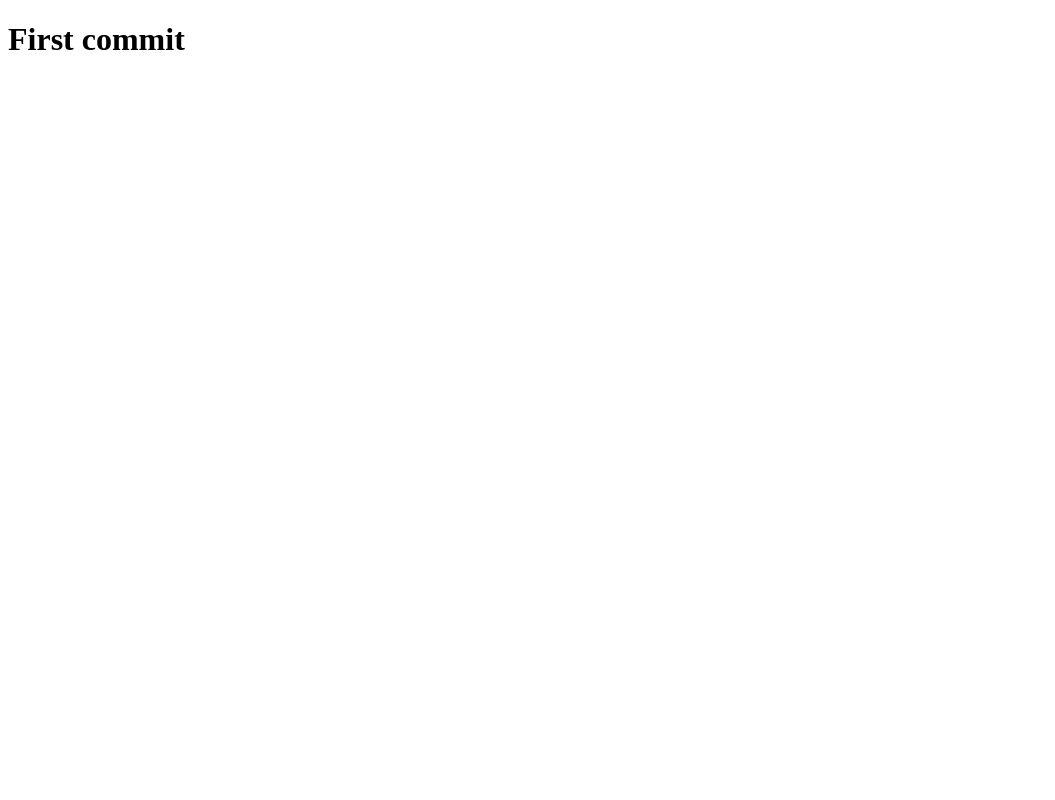
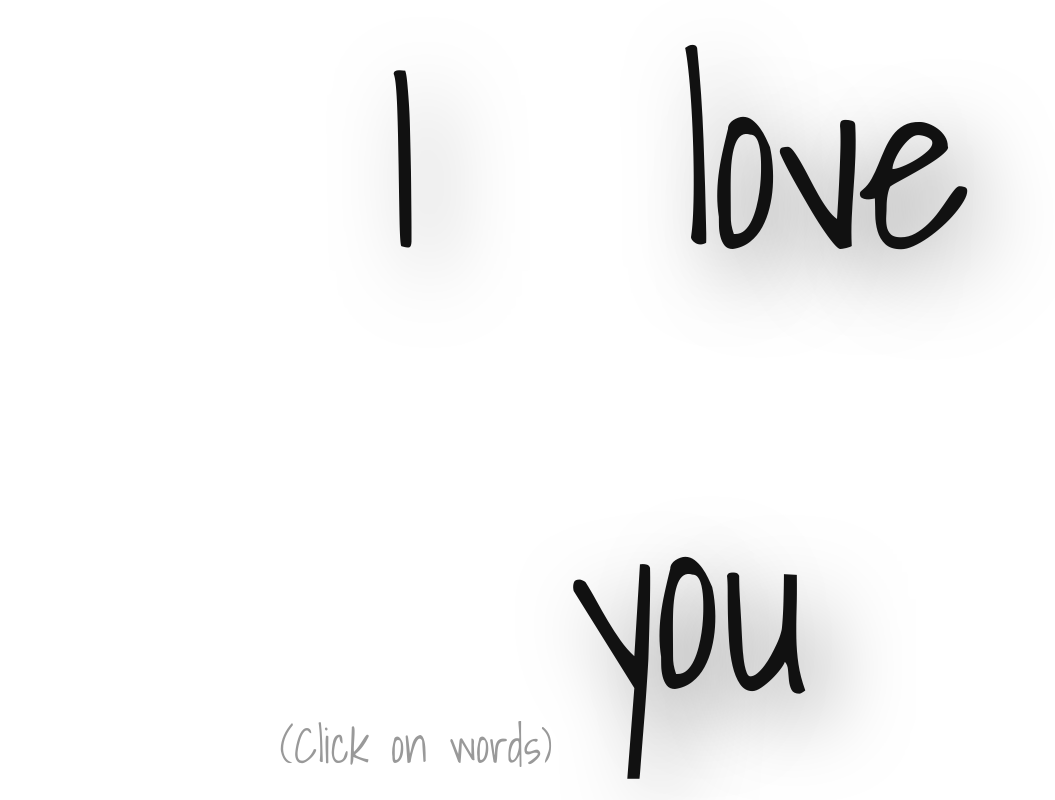
Before and after one commit to NDC95/NBsquared, a plain HTML site: page index.html in a window 1280 px wide. Shown: the whole page, without its empty margins (0-1055 px from the left). Drawn offline with Linux system fonts and the light colour scheme.

Commit message:
I love you message to replace with site later

```diff
--- a/index.html
+++ b/index.html
@@ -3,9 +3,20 @@
 <head>
     <meta charset="UTF-8">
     <meta name="viewport" content="width=device-width, initial-scale=1.0">
-    <title>NB Squared Blog</title>
+    <link rel="stylesheet" href="style.css">
+    <title>NB² - Adventures</title>
 </head>
 <body>
-    <h1>First commit</h1>
+    <form>
+        <div class="wrapper">
+          <input type="checkbox" id="ck1" onClick="check()"/>
+          <label for="ck1">I</label>
+          <input type="checkbox" id="ck2" onClick="check()"/>
+          <label for="ck2">love</label>
+          <input type="checkbox" id="ck3" onClick="check()"/>
+          <label for="ck3">you</label>
+          <span>(Click on words)</span>
+        </div>
+    </form>
 </body>
 </html>
--- /dev/null
+++ b/style.css
@@ -0,0 +1,118 @@
+@import url(https://fonts.googleapis.com/css?family=Shadows+Into+Light);
+
+@-webkit-keyframes throb{
+  0%{
+    -webkit-transform: scale(1);
+	}
+  35%{
+	  -webkit-transform: scale(1.2);
+	}
+	85%{
+	  -webkit-transform: scale(1);
+	}
+}
+
+html {
+  display: table;
+  width: 100%;
+  height: 100vmin;
+  table-layout: fixed;
+}
+
+body {
+  display: table-cell;
+  vertical-align: middle;
+  font-family: 'Shadows Into Light';
+  color: #111;
+}
+
+.wrapper {
+  width: 90vmin;
+  height: 90vmin;
+  position: relative;
+  margin: 5vmin auto;
+}
+
+div.throb {
+  -webkit-animation: throb 0.5s infinite;
+  animation: throb 0.5s infinite;
+  animation-delay: 0.8s;
+
+}
+input[type="checkbox"] {
+  display: none;
+}
+
+input[type="checkbox"] + label {
+  width: 30vmin; height: 30vmin;
+  line-height: 30vmin;
+  display: inline-block;
+  position: absolute;
+  font-size: 30vmin;
+  text-align: center;
+  transition: all 1s ease;
+}
+
+label {
+  text-shadow: 3vmin 3vmin 10vmin rgba(0,0,0,0.5);
+}
+  label:hover {
+    color: #c32a2a;
+    cursor: pointer;
+  }
+
+#ck1 + label,
+#ck2 + label {
+  border-radius: 50%;
+  top: 0;
+}
+
+#ck1:checked + label,
+#ck2:checked + label,
+#ck3:checked + label {
+  background: #c32a2a;
+  font-size: 0;
+  transition: all 1s ease;
+}
+
+#ck1 + label {
+  left: 0;
+}
+
+#ck2 + label {
+  right: 10vmin;
+}
+
+#ck1:checked + label,
+#ck2:checked + label {
+  width: 54vmin; height: 54vmin;
+  border-radius: 50%;
+  line-height: 54vmin;
+}
+
+#ck2:checked + label {
+  right: 0;
+}
+
+#ck3 + label {
+  bottom: 5vmin; left: 50%;
+  margin: 0 -9vmin;
+  background-color: white;
+}
+
+#ck3:checked + label {
+  width: 49.5vmin; height: 49.5vmin;
+  bottom: 17.28vmin; left: 29.16vmin;
+  transform: rotate(45deg);
+  line-height: 4.86vmin;
+}
+
+span {
+  display: inline-block;
+  text-align: left;
+  position: absolute;
+  bottom: 0vmin; left: 0vmin;
+  margin-bottom: -3vmin;
+  font-size: 6vmin;
+  color: #999;
+}
```
Also changed, not shown: main.js (added, +13 -0 lines).
